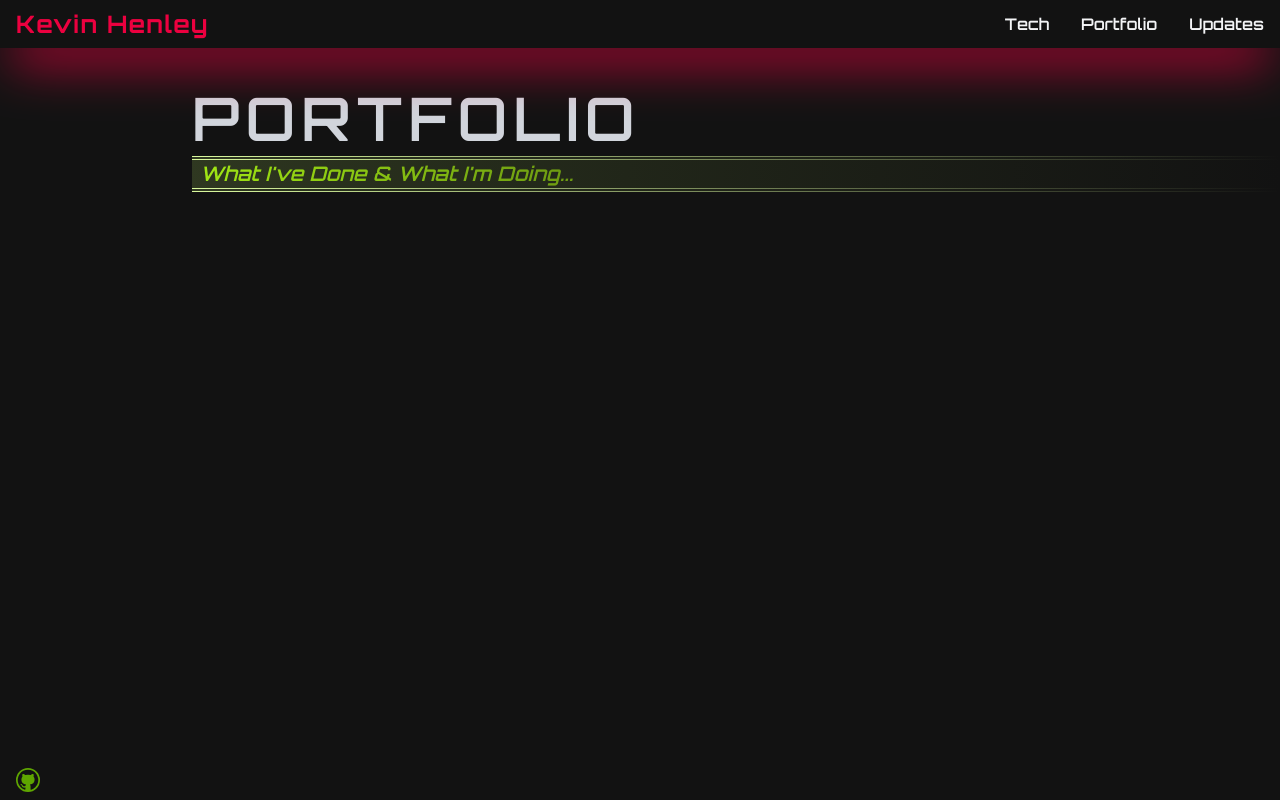
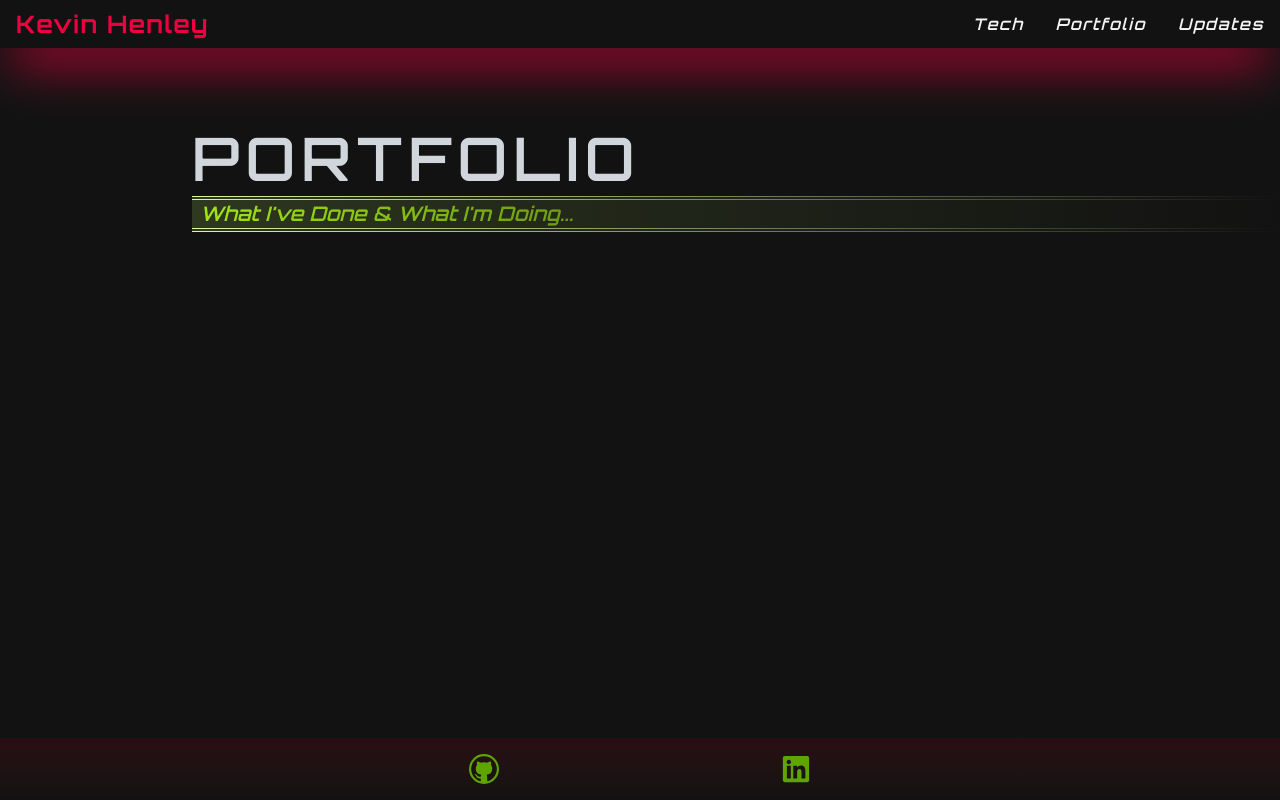
Before and after one commit to KevinHenleyCode/Portfolio-2025, a Next.js app: page /portfolio in a window 1280 px wide. Built offline with nearby package versions, Linux system fonts and the light colour scheme.

Commit message:
updated NavBar and FooterBar

```diff
--- a/src/app/layout.tsx
+++ b/src/app/layout.tsx
@@ -26,7 +26,7 @@ const RootLayout = ({ children }: RootLayoutProps) => {
     <html lang='en' className={orbitron.variable}>
       <body className={`flex min-h-screen flex-col antialiased`}>
         <NavBar />
-        <main className='bg-custom-dark flex flex-1 flex-col items-center py-10 text-gray-300'>
+        <main className='bg-custom-dark flex flex-1 flex-col items-center py-20 text-gray-300'>
           {children}
         </main>
         <FooterBar />
--- a/src/components/nav/FooterBar.tsx
+++ b/src/components/nav/FooterBar.tsx
@@ -1,16 +1,28 @@
 import Link from 'next/link'
 import { VscGithub } from 'react-icons/vsc'
+import { FaLinkedin } from 'react-icons/fa'
 
 const FooterBar = () => {
   return (
-    <footer className='bg-custom-dark relative w-full px-4 py-2'>
+    <footer className='bg-custom-dark relative'>
+      <div className='to-custom-dark bg-linear-to-b from-rose-950/40 px-4 py-4'>
+        <span className='mx-auto flex w-1/2 justify-around'>
           <Link
             href={'https://github.com/KevinHenleyCode'}
             target='_blank'
-        className='mt-10 text-2xl text-lime-600 transition-all duration-200 ease-in-out hover:text-lime-500'
+            className='text-2xl text-lime-600 transition-all duration-200 ease-in-out hover:text-lime-500 lg:text-3xl'
           >
             <VscGithub />
           </Link>
+          <Link
+            href={'https://www.linkedin.com/in/kevin-henley/'}
+            target='_blank'
+            className='text-2xl text-lime-600 transition-all duration-200 ease-in-out hover:text-lime-500 lg:text-3xl'
+          >
+            <FaLinkedin />
+          </Link>
+        </span>
+      </div>
     </footer>
   )
 }
--- a/src/components/nav/NavLinks.tsx
+++ b/src/components/nav/NavLinks.tsx
@@ -8,11 +8,16 @@ interface NavLinksProps {
 const NavLinks = ({ links, mobile }: NavLinksProps) => {
   return (
     <ul
-      className={`flex items-center justify-end py-2 ${mobile ? 'flex-col bg-rose-950' : 'h-full flex-row [&>li]:mx-4'}`}
+      className={`flex items-center justify-end py-2 ${mobile ? 'flex-col bg-linear-to-b from-rose-600/60 to-rose-950' : 'h-full flex-row [&>li]:mx-4'}`}
     >
       {links.map((link) => (
         <li key={link}>
-          <Link href={`${link.toLowerCase()}`}>{link}</Link>
+          <Link
+            href={`${link.toLowerCase()}`}
+            className='border-b-2 border-lime-200/0 tracking-widest italic transition-all duration-300 ease-in-out hover:border-lime-200 hover:text-lime-200'
+          >
+            {link}
+          </Link>
         </li>
       ))}
     </ul>
```
Lines whose indentation alone changed are shown as unchanged.
